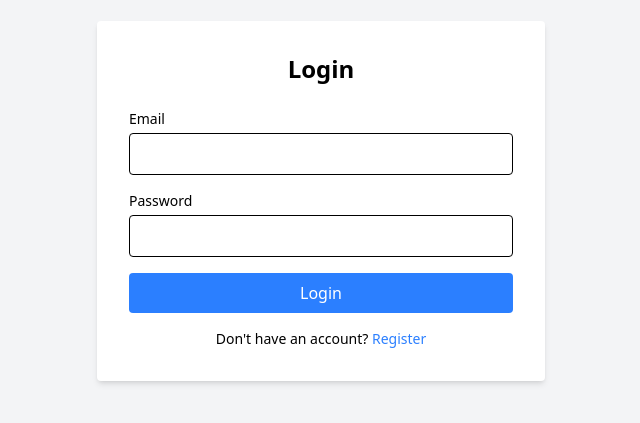
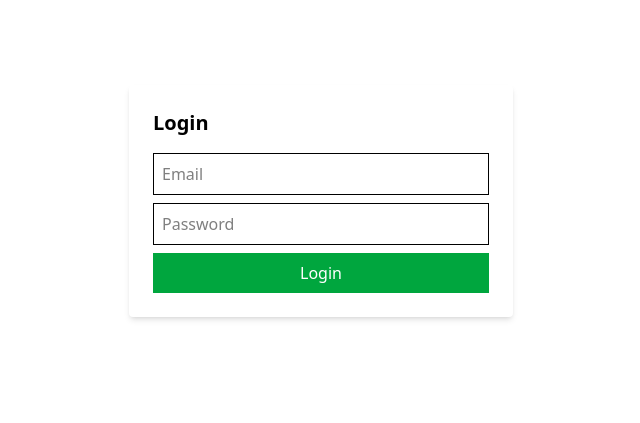
Before and after one commit to Aman-8343/TimeCapsule, a React (Vite) app in the folder client/: page /login in a window 1280 px wide. Shown: the part 199-622 px from the top of the page, without its empty margins (319-959 px from the left). Built offline with nearby package versions, Linux system fonts and the light colour scheme.

Commit message:
updating login page

```diff
--- a/client/src/pages/Login.jsx
+++ b/client/src/pages/Login.jsx
@@ -1,85 +1,34 @@
-import React, { useState } from "react";
+import { useState } from "react";
+import { loginUser } from "../services/authService";
 import { useNavigate } from "react-router-dom";
-import axios from "axios";
 
-const Login = () => {
-  const [formData, setFormData] = useState({ email: "", password: "" });
-  const [error, setError] = useState("");
+export default function Login() {
+  const [credentials, setCredentials] = useState({ email: "", password: "" });
   const navigate = useNavigate();
 
   const handleChange = (e) => {
-    setFormData({ ...formData, [e.target.name]: e.target.value });
+    setCredentials((prev) => ({ ...prev, [e.target.name]: e.target.value }));
   };
 
   const handleSubmit = async (e) => {
     e.preventDefault();
-    setError("");
-
-    try {
-      const response = await axios.post("/api/auth/login", formData);
-      localStorage.setItem("token", response.data.token);
-
-      // Set a simple flag to indicate user is logged in
-      localStorage.setItem("isLoggedIn", "true");
-
-      // Redirect to dashboard page after successful login
+    const res = await loginUser(credentials);
+    if (res.token) {
+      localStorage.setItem("token", res.token);
       navigate("/dashboard");
-    } catch (err) {
-      setError(err.response?.data?.message || "Login failed");
+    } else {
+      alert(res.message || "Login failed");
     }
   };
 
   return (
-    <div className="min-h-screen flex items-center justify-center bg-gray-100">
-      <div className="bg-white p-8 rounded shadow-md w-full max-w-md">
-        <h2 className="text-2xl font-semibold mb-6 text-center">Login</h2>
-
-        {error && (
-          <div className="bg-red-100 text-red-700 p-2 mb-4 rounded">{error}</div>
-        )}
-
-        <form onSubmit={handleSubmit} className="space-y-4">
-          <div>
-            <label className="block text-sm mb-1">Email</label>
-            <input
-              type="email"
-              name="email"
-              value={formData.email}
-              onChange={handleChange}
-              required
-              className="w-full px-4 py-2 border rounded focus:outline-none focus:ring-2 focus:ring-blue-400"
-            />
-          </div>
-
-          <div>
-            <label className="block text-sm mb-1">Password</label>
-            <input
-              type="password"
-              name="password"
-              value={formData.password}
-              onChange={handleChange}
-              required
-              className="w-full px-4 py-2 border rounded focus:outline-none focus:ring-2 focus:ring-blue-400"
-            />
-          </div>
-
-          <button
-            type="submit"
-            className="w-full bg-blue-500 text-white py-2 rounded hover:bg-blue-600 transition"
-          >
-            Login
-          </button>
-        </form>
-
-        <p className="text-sm text-center mt-4">
-          Don't have an account?{" "}
-          <a href="/register" className="text-blue-500 hover:underline">
-            Register
-          </a>
-        </p>
-      </div>
+    <div className="flex justify-center items-center min-h-screen">
+      <form onSubmit={handleSubmit} className="bg-white p-6 rounded shadow-md w-full max-w-sm">
+        <h2 className="text-xl font-bold mb-4">Login</h2>
+        <input type="email" name="email" onChange={handleChange} placeholder="Email" className="mb-2 w-full p-2 border" required />
+        <input type="password" name="password" onChange={handleChange} placeholder="Password" className="mb-2 w-full p-2 border" required />
+        <button type="submit" className="bg-green-600 text-white px-4 py-2 w-full">Login</button>
+      </form>
     </div>
   );
-};
-
-export default Login;
+}
```
